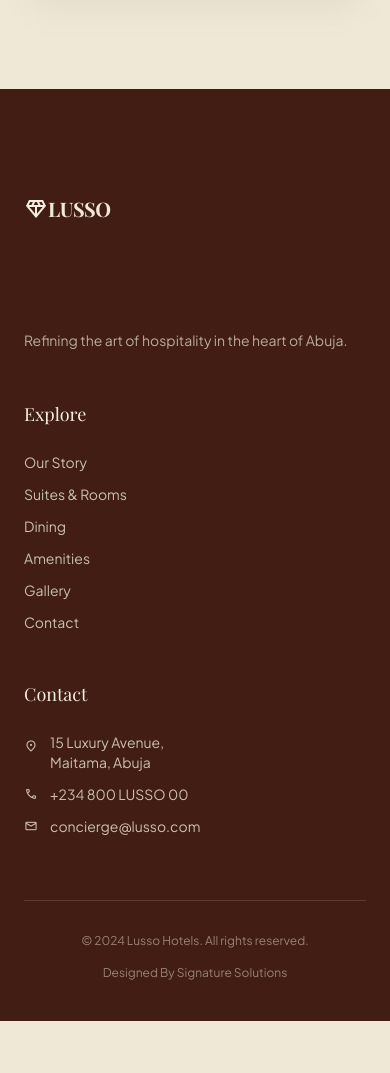
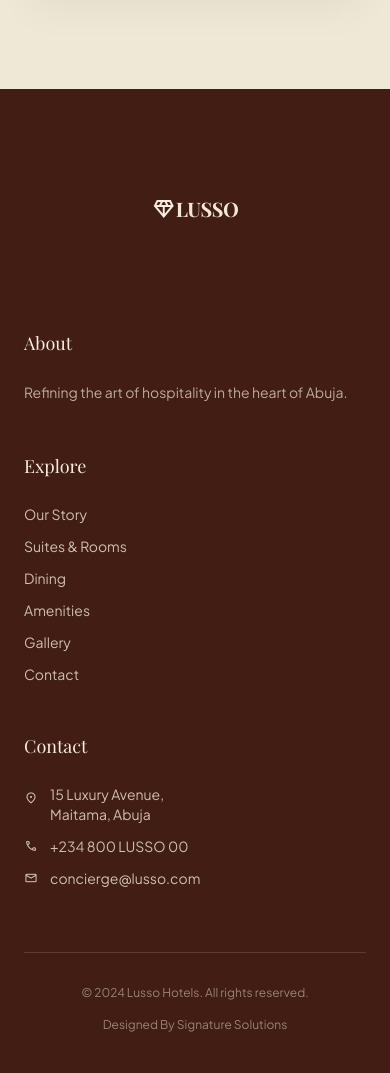
Before and after one commit to sigsol2024/lussohotelsabuja.com, a PHP site: page /index.php in a window 390 px wide. Shown: the part 4401-5474 px from the top of the page. Before the commit the page ends 5422 px from the top, so only its background shows below. Run offline with PHP 8.4, Linux system fonts and the light colour scheme; tables that the repository leaves empty hold one stand-in row (values such as "Sample post"); a stand-in replaces the project's code that opens the database connection; some libraries are stand-ins or nearby versions; some web fonts are replaced.

Commit message:
Update footer.php

```diff
--- a/includes/footer.php
+++ b/includes/footer.php
@@ -38,9 +38,9 @@ $termsHref = getSiteSetting('footer_terms_href', '#');
     <div class="grid grid-cols-1 md:grid-cols-4 gap-12 lg:gap-16 mb-16">
       <!-- Brand (logo + socials) -->
       <div class="min-w-0">
-        <div class="lusso-brand-logo lusso-brand-logo--footer flex items-center mb-8 md:mb-10 min-h-[5rem] md:min-h-[7.5rem] py-2 pe-4 md:py-3 md:pe-6">
+        <div class="lusso-brand-logo lusso-brand-logo--footer flex items-center justify-center md:justify-start mb-8 md:mb-10 min-h-[5rem] md:min-h-[7.5rem] py-2 md:py-3">
           <?php if ($useFooterLogo): ?>
-          <img src="<?= e($siteLogoLightUrl) ?>" alt="<?= e($siteName) ?>" class="h-[104px] w-auto md:h-[120px] lg:h-[144px] max-w-[min(100%,32rem)] object-contain object-left" decoding="async"/>
+          <img src="<?= e($siteLogoLightUrl) ?>" alt="<?= e($siteName) ?>" class="h-[124px] w-auto md:h-[120px] lg:h-[144px] max-w-[min(100%,32rem)] object-contain object-center md:object-left" decoding="async"/>
           <?php else: ?>
           <span class="material-symbols-outlined text-champagne text-2xl">diamond</span>
           <span class="font-serif text-xl font-bold tracking-tight text-background-light"><?= e($siteName) ?></span>
@@ -64,6 +64,7 @@ $termsHref = getSiteSetting('footer_terms_href', '#');
 
       <!-- Brand description (2nd column) -->
       <div class="min-w-0">
+        <h4 class="font-serif text-lg mb-6 text-champagne">About</h4>
         <p class="text-background-light/70 text-sm leading-relaxed">
           <?= e($footerTagline) ?>
         </p>
```
